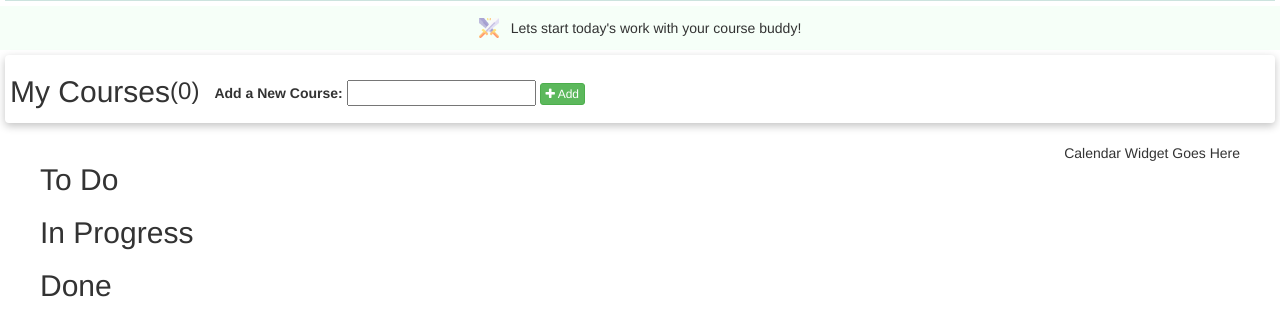
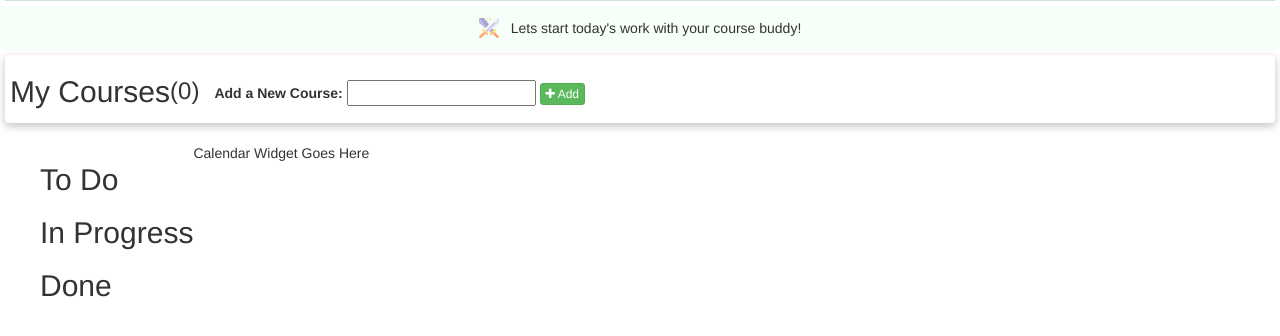
Before and after one commit to katrina799/4G06CapstoneProjectT5, a Flask app: template src/templates/index.html in a window 1280 px wide. Shown: the part 54-390 px from the top of the page. Run offline with Flask 3, Linux system fonts and the light colour scheme; the template is opened without the code that fills it, so the values that code supplies are empty; some libraries are stand-ins or nearby versions.

Commit message:
ui for tasks and calender framework

```diff
--- a/src/templates/index.html
+++ b/src/templates/index.html
@@ -118,7 +118,7 @@
                 {% endfor %}
             </div>
         </div>
-        <div class="calendar-container" >
+        <div class="calendar-container" style="flex: 1;">
             <!-- Calendar here -->
             <div class="calendar-placeholder">
                 Calendar Widget Goes Here
@@ -126,7 +126,6 @@
             <!-- You can use a library like FullCalendar (https://fullcalendar.io/) or a similar one -->
         </div>
     </div>
-
 </body>
 
 
```
